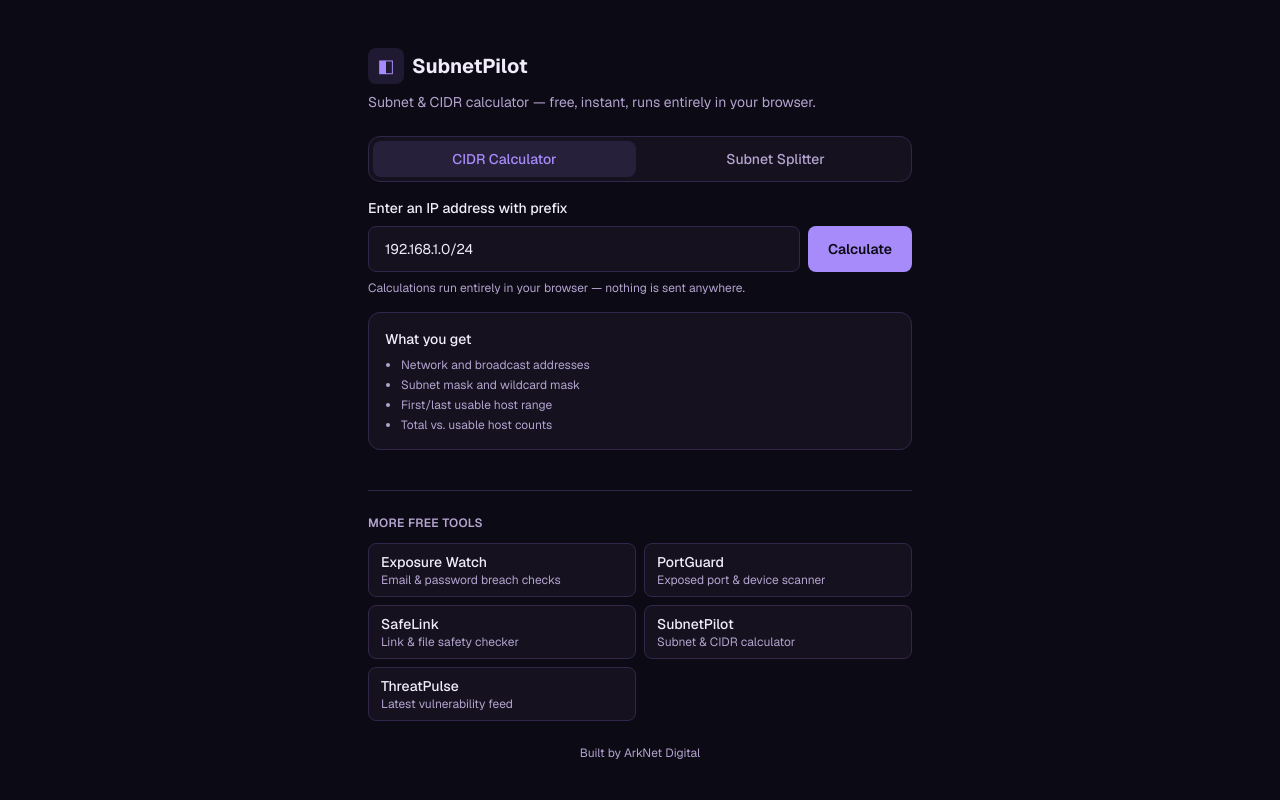
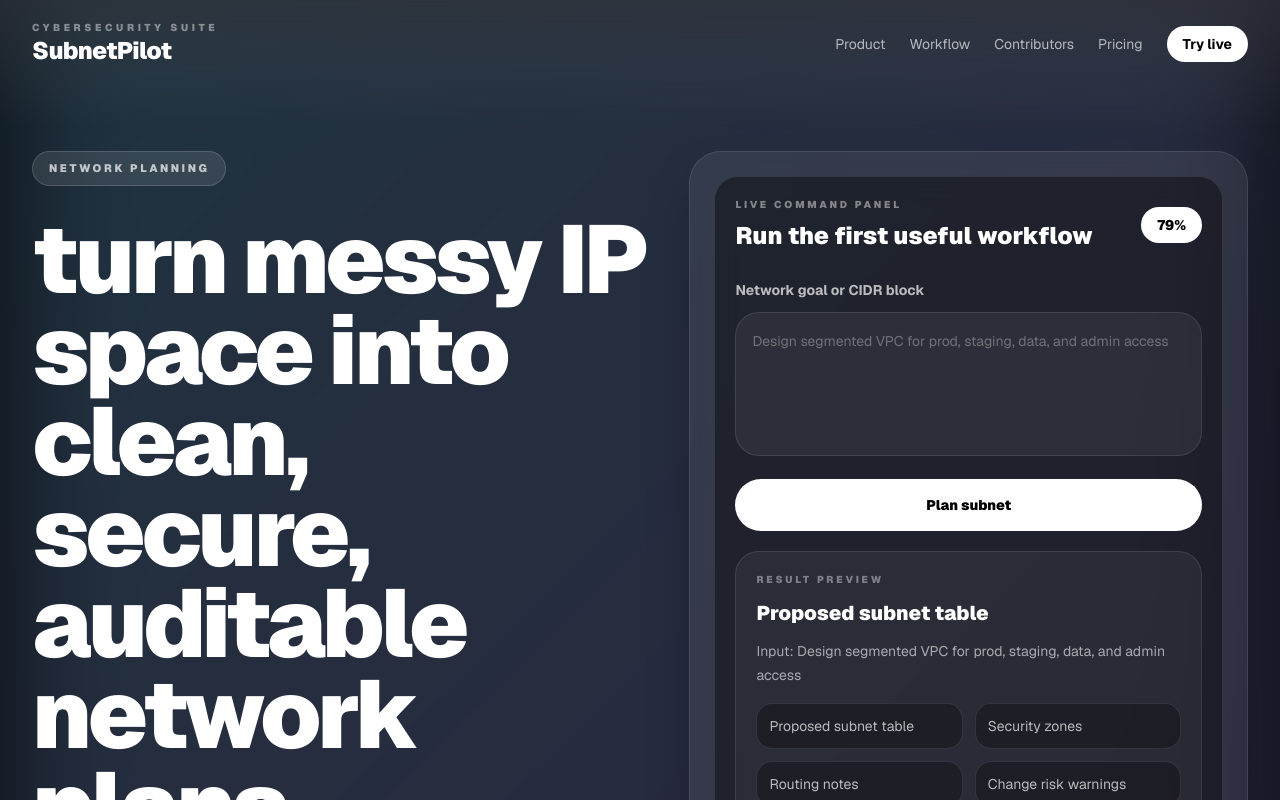
Before and after one commit to jayblast-spec/subnetpilot, a Next.js app: page / in a window 1280 px wide. Shown: the top 800 px of the page. Built offline with nearby package versions, Linux system fonts and the light colour scheme.

Commit message:
Upgrade to premium contributor-ready product surface

```diff
--- a/app/page.tsx
+++ b/app/page.tsx
@@ -1,5 +1,54 @@
-import SubnetPilotApp from "./components/SubnetPilotApp";
+'use client';
+
+import { useMemo, useState } from 'react';
+
+const product = {"repo":"SubnetPilot","suite":"Cybersecurity Suite","category":"Network planning","audience":"network engineers, cloud teams, and security architects","promise":"turn messy IP space into clean, secure, auditable network plans","inputLabel":"Network goal or CIDR block","placeholder":"Design segmented VPC for prod, staging, data, and admin access","primary":"Plan subnet","gradient":"from-sky-300 via-indigo-300 to-violet-400","metrics":["CIDR planner","Policy matrix","Cloud-ready"],"modules":["CIDR segmentation","Firewall intent map","Blast-radius labels","Capacity forecast","Change-review summary"],"outputs":["Proposed subnet table","Security zones","Routing notes","Change risk warnings"],"pricing":"$29/month Builder, $149/month Infrastructure Team, enterprise architecture review add-on."} as const;
+
+function scoreFrom(input: string) {
+  const seed = input.trim().length || 18;
+  return Math.min(96, 54 + (seed % 37));
+}
 
 export default function Home() {
-  return <SubnetPilotApp />;
+  const [input, setInput] = useState('');
+  const score = useMemo(() => scoreFrom(input || product.placeholder), [input]);
+  const result = useMemo(() => {
+    const text = input.trim() || product.placeholder;
+    return { title: text.length > 76 ? text.slice(0, 76) + '...' : text, next: product.outputs[0] };
+  }, [input]);
+
+  return (
+    <main className="min-h-screen bg-[#080a0f] text-white selection:bg-white selection:text-black">
+      <section className="relative overflow-hidden border-b border-white/10">
+        <div className={`absolute inset-0 bg-gradient-to-br ${product.gradient} opacity-20 blur-3xl`} />
+        <div className="absolute inset-x-0 top-0 h-32 bg-gradient-to-b from-white/10 to-transparent" />
+        <nav className="relative z-10 mx-auto flex max-w-7xl items-center justify-between px-5 py-5 sm:px-8">
+          <div><p className="text-[10px] font-black uppercase tracking-[0.36em] text-white/45">{product.suite}</p><h1 className="text-xl font-black tracking-tight sm:text-2xl">{product.repo}</h1></div>
+          <div className="hidden items-center gap-6 text-sm text-white/65 md:flex"><a href="#product">Product</a><a href="#workflow">Workflow</a><a href="#contributors">Contributors</a><a href="#pricing">Pricing</a><a href="#try" className="rounded-full bg-white px-4 py-2 font-bold text-black">Try live</a></div>
+        </nav>
+        <div className="relative z-10 mx-auto grid max-w-7xl gap-10 px-5 pb-16 pt-10 sm:px-8 lg:grid-cols-[1.05fr_0.95fr] lg:pb-24 lg:pt-16">
+          <div className="flex flex-col justify-center">
+            <p className="w-fit rounded-full border border-white/15 bg-white/10 px-4 py-2 text-[11px] font-black uppercase tracking-[0.24em] text-white/70">{product.category}</p>
+            <h2 className="mt-7 max-w-4xl text-5xl font-black leading-[0.95] tracking-[-0.04em] sm:text-7xl lg:text-8xl">{product.promise}</h2>
+            <p className="mt-7 max-w-2xl text-lg leading-8 text-white/68">Built for {product.audience}. This is a real open-source product surface: clear promise, working first flow, buyer logic, and a contributor-ready upgrade path.</p>
+            <div className="mt-9 flex flex-col gap-3 sm:flex-row"><a href="#try" className="rounded-full bg-white px-6 py-4 text-center text-sm font-black text-black shadow-2xl shadow-white/10">{product.primary}</a><a href="#contributors" className="rounded-full border border-white/15 px-6 py-4 text-center text-sm font-bold text-white/80">Contribute</a></div>
+            <div className="mt-10 grid gap-3 sm:grid-cols-3">{product.metrics.map((metric) => <div key={metric} className="rounded-2xl border border-white/10 bg-white/[0.06] p-4"><p className="text-sm font-black">{metric}</p></div>)}</div>
+          </div>
+          <div id="try" className="rounded-[2rem] border border-white/10 bg-white/[0.07] p-4 shadow-2xl shadow-black/40 backdrop-blur-xl sm:p-6">
+            <div className="rounded-[1.5rem] border border-white/10 bg-black/40 p-5">
+              <div className="flex items-center justify-between gap-4"><div><p className="text-[10px] font-black uppercase tracking-[0.28em] text-white/45">Live command panel</p><h3 className="mt-2 text-2xl font-black">Run the first useful workflow</h3></div><div className="rounded-full bg-white px-4 py-2 text-sm font-black text-black">{score}%</div></div>
+              <label className="mt-7 block text-sm font-bold text-white/70">{product.inputLabel}</label>
+              <textarea value={input} onChange={(event) => setInput(event.target.value)} placeholder={product.placeholder} className="mt-3 min-h-36 w-full resize-none rounded-3xl border border-white/10 bg-white/[0.06] p-4 text-sm leading-6 text-white outline-none placeholder:text-white/32 focus:border-white/30" />
+              <button onClick={() => setInput(input || product.placeholder)} className="mt-4 w-full rounded-full bg-white px-5 py-4 text-sm font-black text-black">{product.primary}</button>
+              <div className="mt-5 rounded-3xl border border-white/10 bg-white/[0.05] p-5"><p className="text-[10px] font-black uppercase tracking-[0.28em] text-white/40">Result preview</p><h4 className="mt-3 text-xl font-black">{result.next}</h4><p className="mt-3 text-sm leading-6 text-white/60">Input: {result.title}</p><div className="mt-4 grid gap-3 sm:grid-cols-2">{product.outputs.map((item) => <div key={item} className="rounded-2xl border border-white/10 bg-black/30 p-3 text-sm text-white/70">{item}</div>)}</div></div>
+            </div>
+          </div>
+        </div>
+      </section>
+      <section id="product" className="mx-auto grid max-w-7xl gap-8 px-5 py-16 sm:px-8 lg:grid-cols-[0.75fr_1.25fr]"><div><p className="text-[10px] font-black uppercase tracking-[0.32em] text-white/40">Product architecture</p><h2 className="mt-4 text-4xl font-black tracking-tight sm:text-5xl">Not a demo. A premium category-specific tool.</h2><p className="mt-5 text-base leading-7 text-white/58">The first version proves value quickly, then expands into saved history, team workflows, exports, and trusted decision records.</p></div><div className="grid gap-4 sm:grid-cols-2">{product.modules.map((module, index) => <article key={module} className="rounded-3xl border border-white/10 bg-white/[0.045] p-5"><p className="text-xs font-black text-white/35">0{index + 1}</p><h3 className="mt-4 text-xl font-black">{module}</h3><p className="mt-3 text-sm leading-6 text-white/55">Designed for {product.audience}, with a concrete output users can understand and act on.</p></article>)}</div></section>
+      <section id="workflow" className="border-y border-white/10 bg-white/[0.035]"><div className="mx-auto max-w-7xl px-5 py-16 sm:px-8"><p className="text-[10px] font-black uppercase tracking-[0.32em] text-white/40">Workflow</p><div className="mt-6 grid gap-4 md:grid-cols-4">{['Capture real context', 'Analyze with guardrails', 'Produce a trusted output', 'Save memory and improve'].map((step, index) => <div key={step} className="rounded-3xl border border-white/10 bg-black/30 p-5"><p className="text-3xl font-black text-white/25">{index + 1}</p><h3 className="mt-5 text-lg font-black">{step}</h3></div>)}</div></div></section>
+      <section id="contributors" className="mx-auto max-w-7xl px-5 py-16 sm:px-8"><div className="rounded-[2rem] border border-white/10 bg-white/[0.06] p-6 sm:p-8"><p className="text-[10px] font-black uppercase tracking-[0.32em] text-white/40">Open-source contributor path</p><h2 className="mt-4 text-4xl font-black tracking-tight">Built in public, improved by serious builders.</h2><p className="mt-4 max-w-3xl text-base leading-7 text-white/58">Contributors can improve product logic, UX quality, accessibility, tests, integrations, and business workflows. The goal is acceleration, not secrecy.</p></div></section>
+      <section id="pricing" className="mx-auto grid max-w-7xl gap-8 px-5 py-16 sm:px-8 lg:grid-cols-[1fr_0.9fr]"><div><p className="text-[10px] font-black uppercase tracking-[0.32em] text-white/40">Commercial path</p><h2 className="mt-4 text-4xl font-black tracking-tight sm:text-5xl">Built to earn trust before asking for payment.</h2><p className="mt-5 text-base leading-7 text-white/58">{product.pricing}</p></div><div className="rounded-[2rem] border border-white/10 bg-white/[0.06] p-6"><p className="text-sm font-bold text-white/50">First milestone</p><h3 className="mt-3 text-3xl font-black">One useful result in under two minutes.</h3><p className="mt-4 text-sm leading-6 text-white/58">When users feel the value immediately, the product can grow into subscriptions, saved workspaces, alerts, exports, and team collaboration.</p></div></section>
+    </main>
+  );
 }
```
